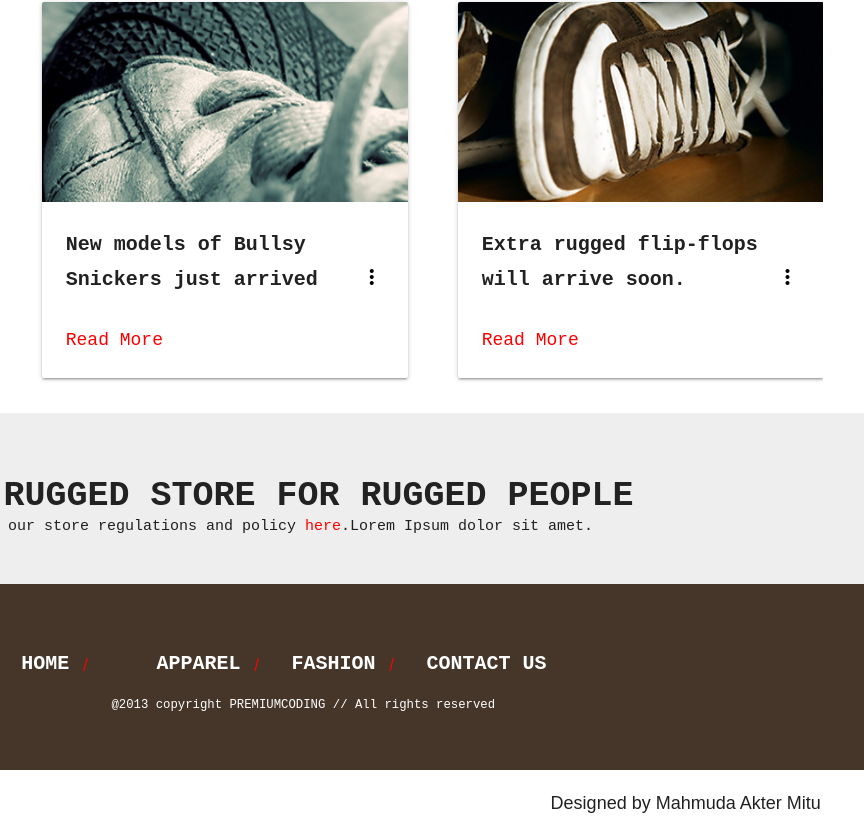
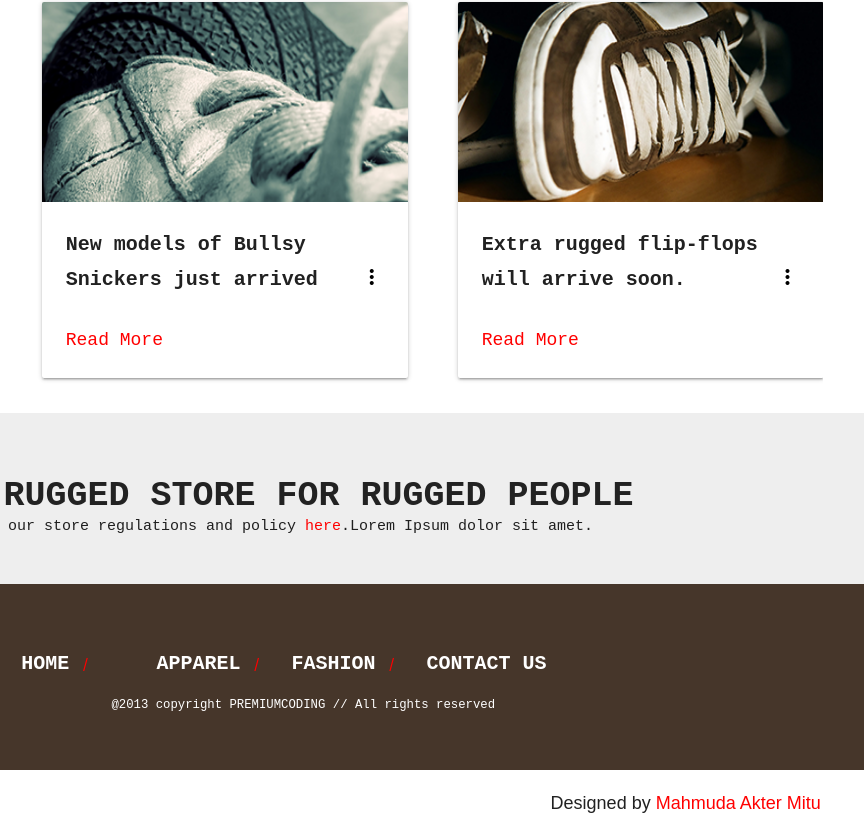
Before and after one commit to mitu1403/Bullsy, a plain HTML site: page index.html in a window 1280 px wide. Shown: the part 3027-3864 px from the top of the page, 416-1280 px from the left. Drawn offline with nearby package versions, Linux system fonts and the light colour scheme.

Commit message:
Update index.html

```diff
--- a/index.html
+++ b/index.html
@@ -753,7 +753,8 @@
           <i class="fas fa-basketball-ball"></i>
         </div>
         <div class="col s12 m6 l6" style="text-align: right;">
-          <p>Designed by Mahmuda Akter Mitu</p>
+          <p>Designed by <a href="https://github.com/mitu1403" style="color:
+            red;"> Mahmuda Akter Mitu</a></p>
         </div>
       </div>
     </div>
```
